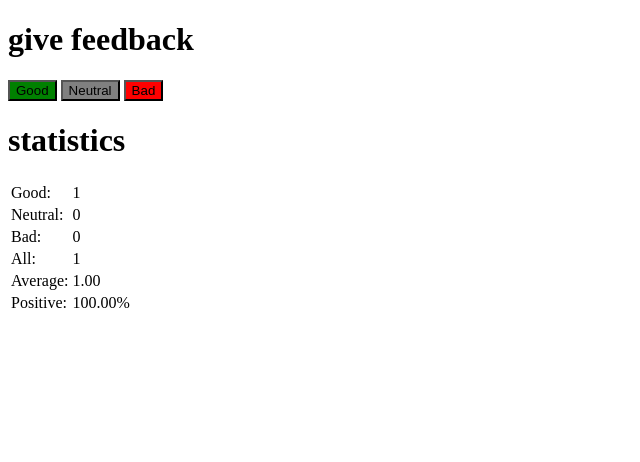
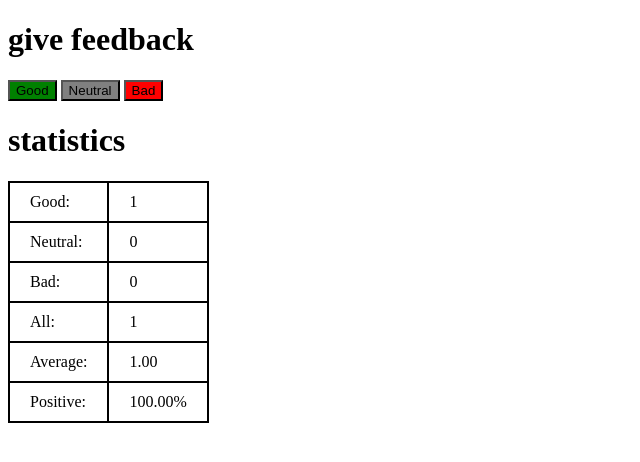
Before and after one commit to Chinmaya255696/full-stack-open-2023, a React (Vite) app in the folder part1/unicafe/: page / in a window 1280 px wide. Both pictures are taken after a click on the button "Good". Shown: the top 462 px of the page, without its empty margins (0-640 px from the left). Built offline with nearby package versions, Linux system fonts and the light colour scheme.

Commit message:
Completed Exercise-1.11*: unicafe step6 update-: Adding Table

```diff
--- /dev/null
+++ b/part1/unicafe/src/componets/Statistics.css
@@ -0,0 +1,3 @@
+table {
+    border-collapse: collapse;
+  }
--- a/part1/unicafe/src/componets/Statistics.jsx
+++ b/part1/unicafe/src/componets/Statistics.jsx
@@ -1,5 +1,7 @@
 import React from "react";
 import StatisticLine from "./StatisticsLine";
+
+import "./Statistics.css"
 
 const Statistics = ({ good, neutral, bad }) => {
   const all = good + neutral + bad;
@@ -8,6 +10,7 @@ const Statistics = ({ good, neutral, bad }) => {
 
   return (
     <table>
+    <tbody>
 
         <StatisticLine text="Good" value={good} />
         <StatisticLine text="Neutral" value={neutral} />
@@ -18,7 +21,7 @@ const Statistics = ({ good, neutral, bad }) => {
           text="Positive"
           value={positivePercentage.toFixed(2) + "%"}
         />
-
+     </tbody>
     </table>
   );
 };
--- /dev/null
+++ b/part1/unicafe/src/componets/StatisticsLine.css
@@ -0,0 +1,4 @@
+td{
+    border: 2px solid black;
+    padding: 10px 20px;
+  }
--- a/part1/unicafe/src/componets/StatisticsLine.jsx
+++ b/part1/unicafe/src/componets/StatisticsLine.jsx
@@ -1,5 +1,7 @@
 // StatisticLine.js
 import React from "react";
+
+import "./StatisticsLine.css"
 
 const StatisticLine = ({ text, value }) => {
   return (
```
